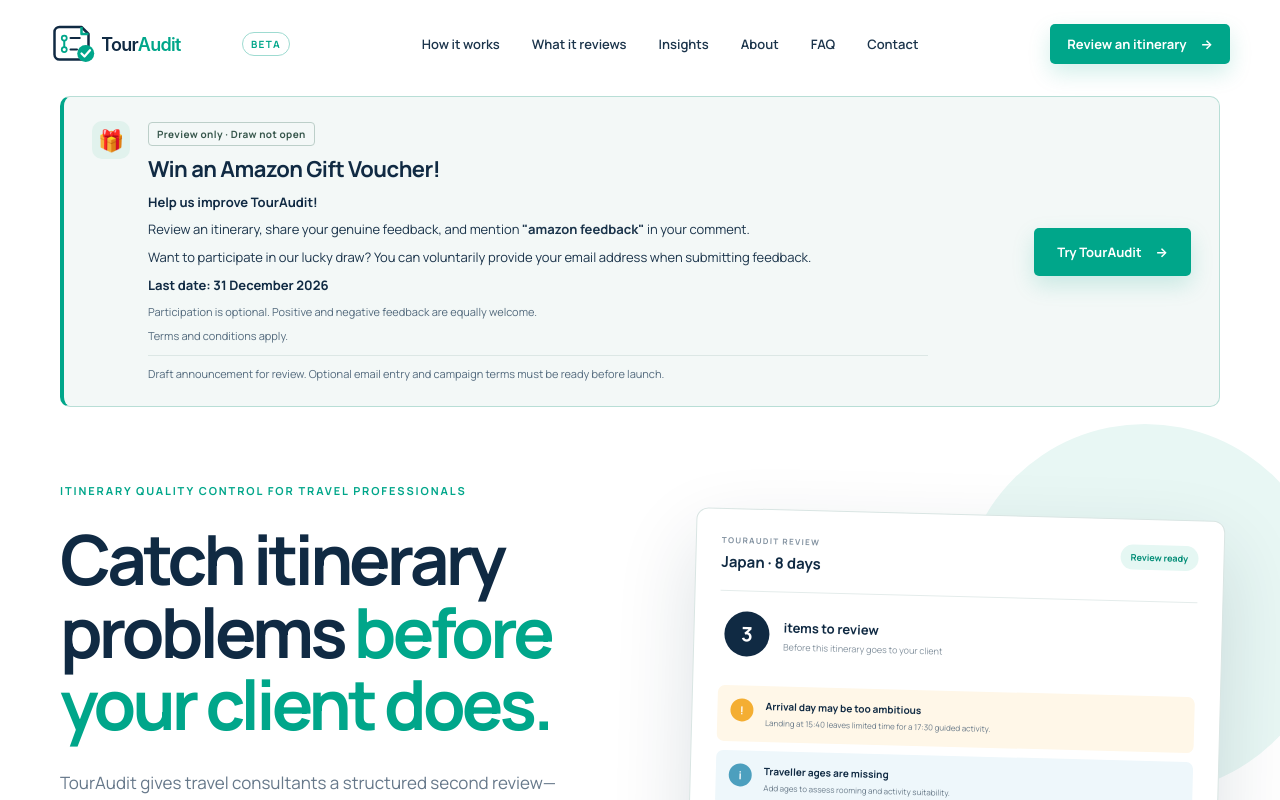
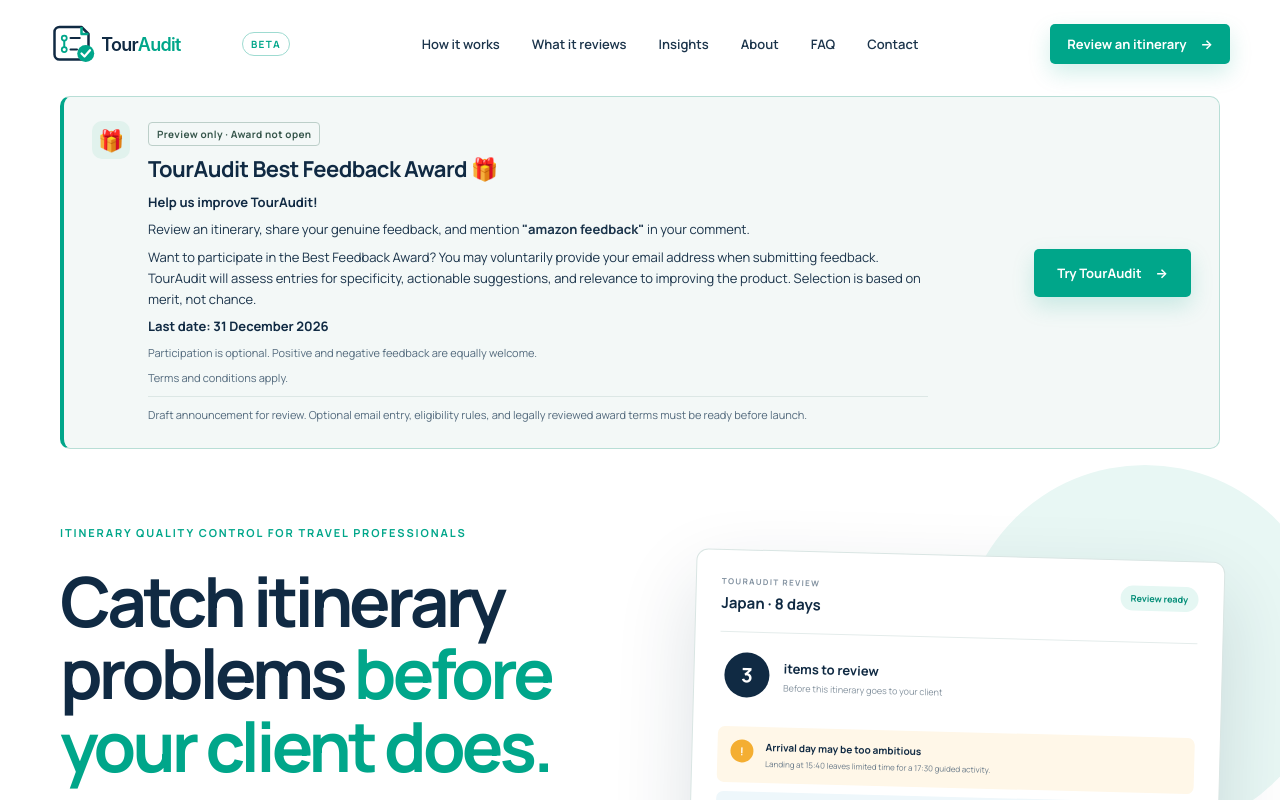
Before and after one commit to TripAudit/tripaudit-website, a Next.js app in the folder TripAudit-Vercel-Website/: page / in a window 1280 px wide. Shown: the top 800 px of the page. Built offline with nearby package versions, Linux system fonts and the light colour scheme.

Commit message:
Replace chance-based draw copy with merit-based feedback award

```diff
--- a/TripAudit-Vercel-Website/app/components/VoucherAnnouncement.tsx
+++ b/TripAudit-Vercel-Website/app/components/VoucherAnnouncement.tsx
@@ -1,5 +1,5 @@
-// This campaign is a review-only draft. Production activation requires a
-// separate founder-authorized change after email entry and legal terms exist.
+// This award is a review-only draft. Production activation requires a
+// separate founder-authorized change after email entry and approved award terms exist.
 export function isVoucherPreview(environment: {
   vercelEnv?: string;
   nodeEnv?: string;
@@ -18,15 +18,15 @@ export default function VoucherAnnouncement() {
     <aside className="voucher-announcement" aria-labelledby="voucher-heading">
       <div className="voucher-icon" aria-hidden="true">🎁</div>
       <div className="voucher-copy">
-        <p className="voucher-draft">Preview only · Draw not open</p>
-        <h2 id="voucher-heading">Win an Amazon Gift Voucher!</h2>
+        <p className="voucher-draft">Preview only · Award not open</p>
+        <h2 id="voucher-heading">TourAudit Best Feedback Award 🎁</h2>
         <p className="voucher-intro">Help us improve TourAudit!</p>
         <p>Review an itinerary, share your genuine feedback, and mention <strong>&quot;amazon feedback&quot;</strong> in your comment.</p>
-        <p>Want to participate in our lucky draw? You can voluntarily provide your email address when submitting feedback.</p>
+        <p>Want to participate in the Best Feedback Award? You may voluntarily provide your email address when submitting feedback. TourAudit will assess entries for specificity, actionable suggestions, and relevance to improving the product. Selection is based on merit, not chance.</p>
         <p className="voucher-date">Last date: <time dateTime="2026-12-31">31 December 2026</time></p>
         <p className="voucher-fineprint">Participation is optional. Positive and negative feedback are equally welcome.</p>
         <p className="voucher-fineprint">Terms and conditions apply.</p>
-        <p className="voucher-preview-note">Draft announcement for review. Optional email entry and campaign terms must be ready before launch.</p>
+        <p className="voucher-preview-note">Draft announcement for review. Optional email entry, eligibility rules, and legally reviewed award terms must be ready before launch.</p>
       </div>
       <a className="button voucher-cta" href="https://app.touraudit.com">Try TourAudit <span aria-hidden="true">→</span></a>
     </aside>
```
